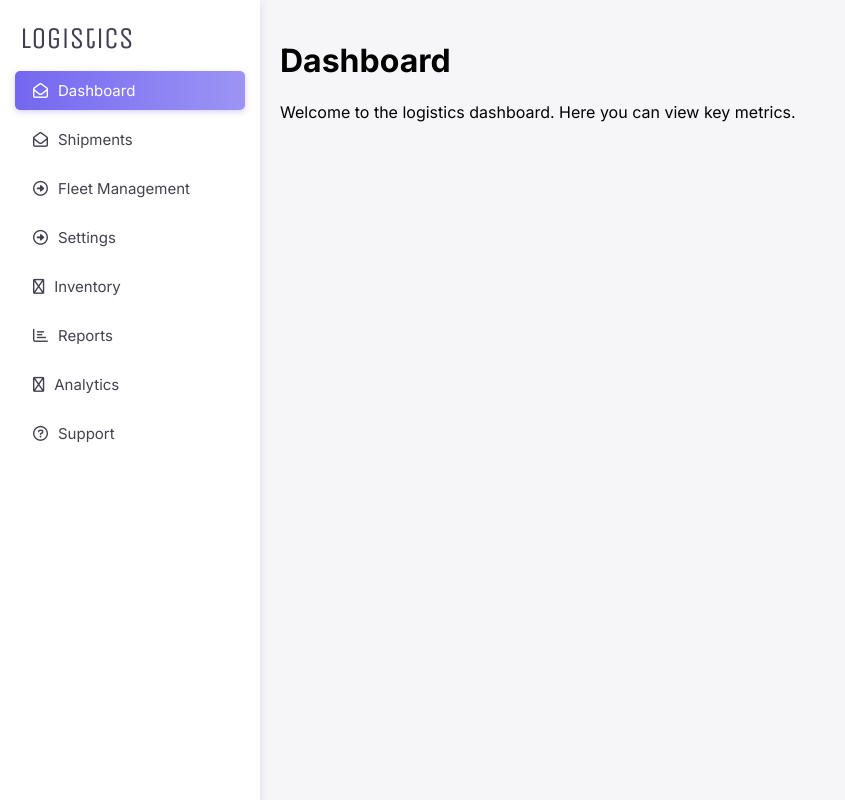
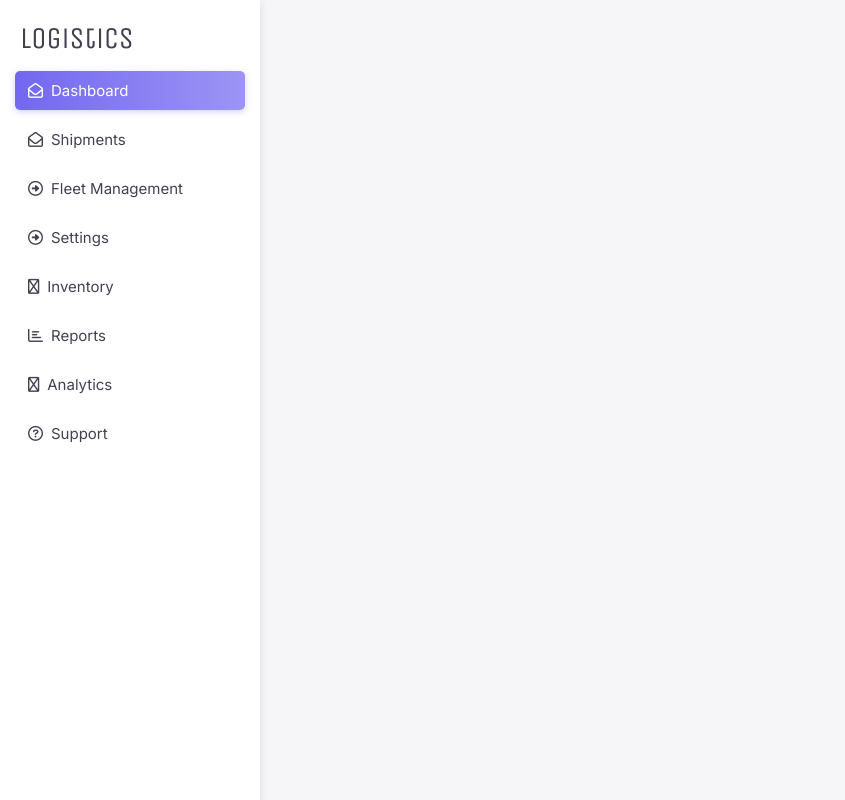
Before and after one commit to joseph-johnson27001/logistics-dashboard, a Vue app: page / in a window 1280 px wide. Shown: the whole page, without its empty margins (0-845 px from the left). Built offline with nearby package versions, Linux system fonts and the light colour scheme.

Commit message:
Sidebar styles update

```diff
--- a/src/App.vue
+++ b/src/App.vue
@@ -1,11 +1,7 @@
 <template>
   <div id="app">
     <SideBar />
-    <div class="main-content">
-      <h1>Dashboard</h1>
-      <p>Welcome to the logistics dashboard. Here you can view key metrics.</p>
-      <!-- Placeholder for charts and KPI widgets -->
-    </div>
+    <div class="main-content"></div>
   </div>
 </template>
 
--- a/src/components/Navigation/SideBar.vue
+++ b/src/components/Navigation/SideBar.vue
@@ -127,8 +127,8 @@ export default {
 }
 
 .sidebar ul li i {
-  margin-right: 10px;
-  margin-left: 10px;
+  margin-right: 8px;
+  margin-left: 5px;
   color: rgba(47, 43, 61, 0.9);
 }
 
```
